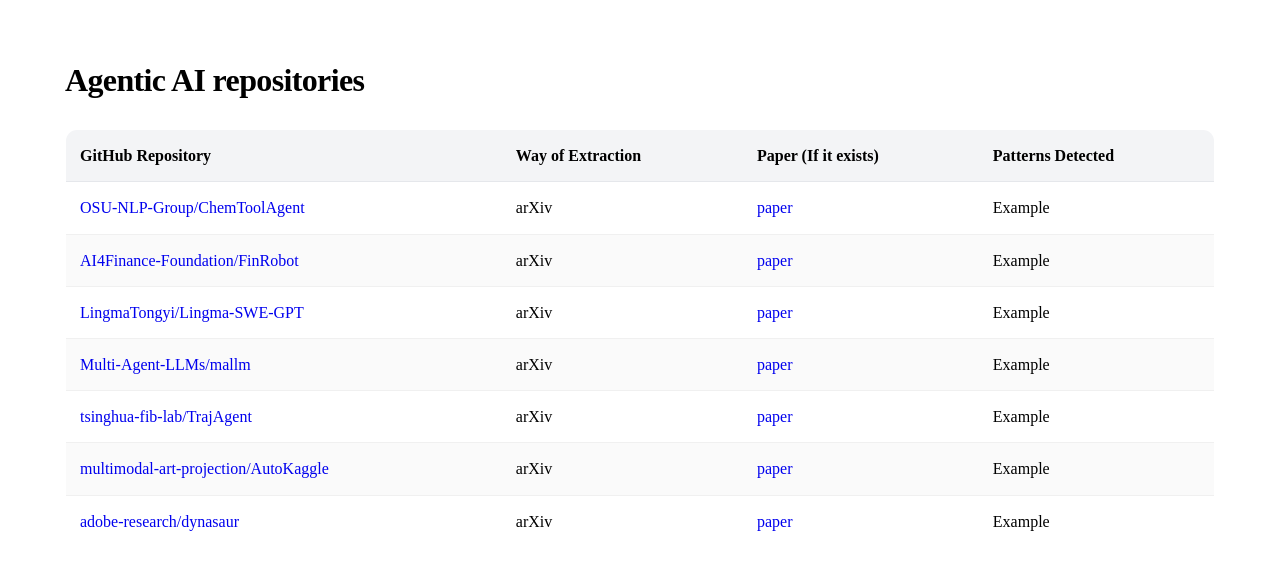
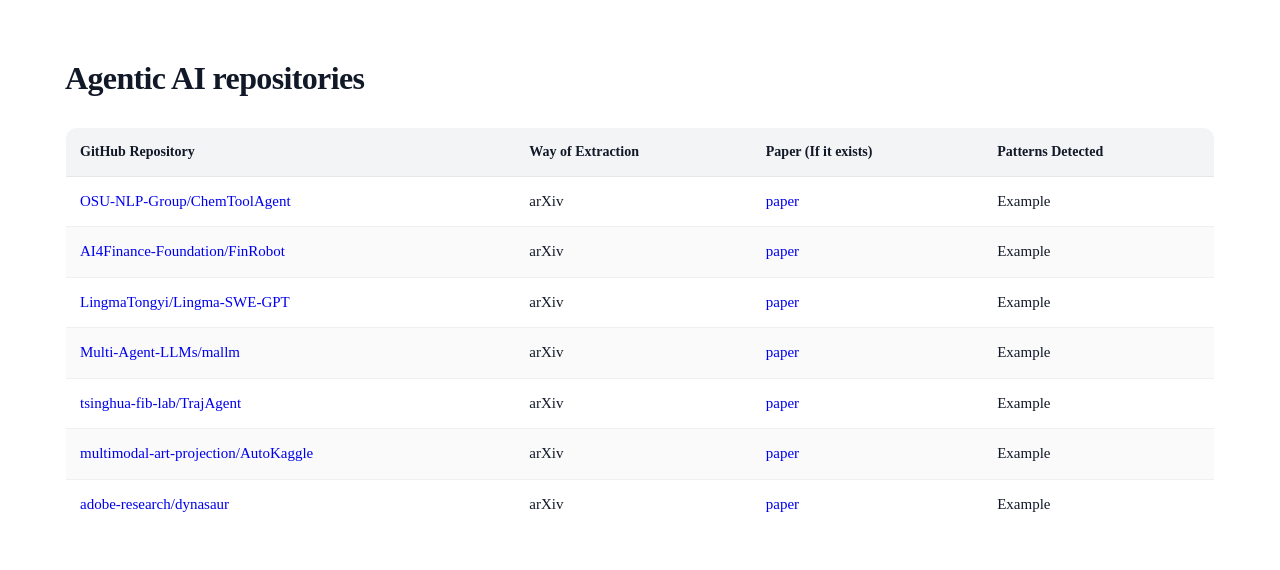
Before and after one commit to ioannakaragiannifsti/AgenticAIPatterns.github.io, a Jekyll site: the page built from agentic.md, in a window 1280 px wide. Shown: the top 570 px of the page. Built offline with Jekyll 4.4.1, drawn with Linux system fonts in a browser that asks for light colours.

Commit message:
Update style.scss

```diff
--- a/assets/css/style.scss
+++ b/assets/css/style.scss
@@ -1,18 +1,35 @@
 ---
 ---
 
+/* Page layout */
+.wrapper {
+  max-width: 1150px;
+  margin: 0 auto;
+  padding: 24px;
+}
+
 /* Typography */
-body { font-size: 16px; line-height: 1.7; }
-h1, h2, h3 { letter-spacing: -0.02em; }
+body {
+  font-size: 16px;
+  line-height: 1.7;
+  color: #111827;
+  background: #ffffff;
+}
 
-/* Layout */
-.wrapper { max-width: 1150px; margin: 0 auto; }
+h1, h2, h3 {
+  letter-spacing: -0.02em;
+  margin-top: 0.6em;
+}
 
 /* Links */
-a { text-decoration: none; }
-a:hover { text-decoration: underline; }
+a {
+  text-decoration: none;
+}
+a:hover {
+  text-decoration: underline;
+}
 
-/* Tables */
+/* Table styling */
 table {
   width: 100%;
   border-collapse: collapse;
@@ -20,19 +37,33 @@ table {
   border-radius: 12px;
   overflow: hidden;
   background: #fff;
+  margin-top: 18px;
 }
+
 thead th {
   background: #f3f4f6;
   padding: 12px 14px;
   text-align: left;
   font-weight: 700;
   border-bottom: 1px solid #e5e7eb;
+  font-size: 14px;
 }
+
 tbody td {
   padding: 12px 14px;
   border-bottom: 1px solid #f0f0f0;
   vertical-align: top;
+  font-size: 15px;
 }
-tbody tr:nth-child(even) { background: #fafafa; }
-tbody tr:hover { background: #f5f5f5; }
-td a { word-break: break-word; }
+
+tbody tr:nth-child(even) {
+  background: #fafafa;
+}
+
+tbody tr:hover {
+  background: #f5f5f5;
+}
+
+td a {
+  word-break: break-word;
+}
```
